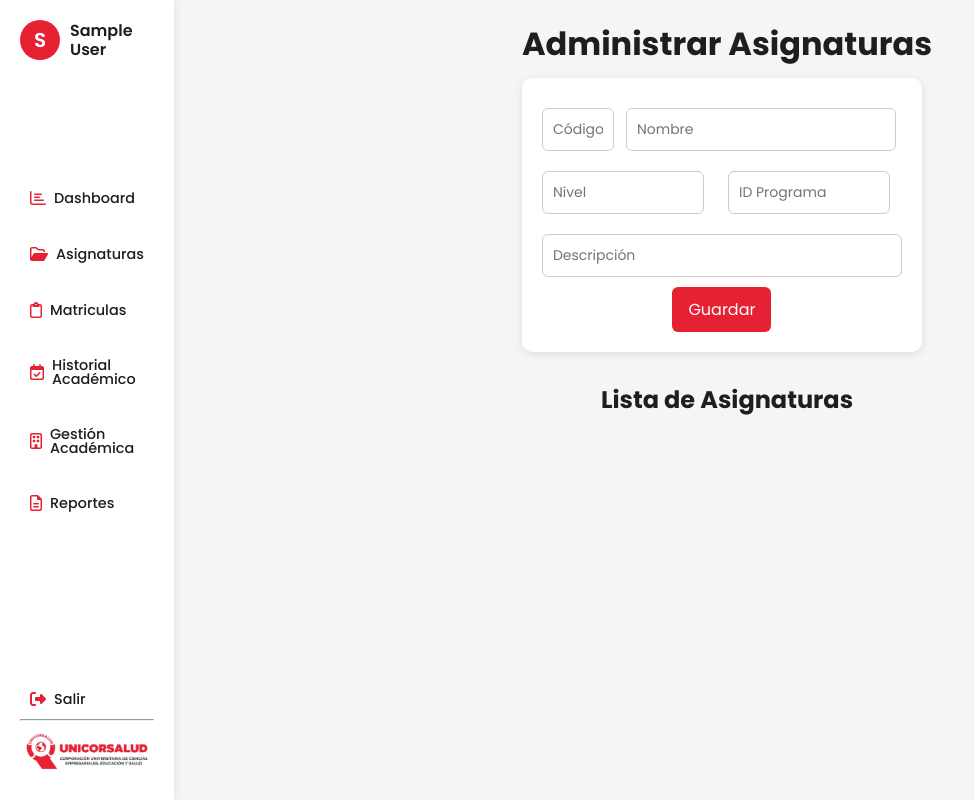
After one commit to seb05tian/UnicorSalud, a Django app: page /gestion_academica/asignaturas in a window 1280 px wide. The commit adds this page. Shown: the whole page, without its empty margins (0-974 px from the left). Run offline with Django 5.2, Linux system fonts and the light colour scheme; the visitor is signed in with stand-in values (Sample User, id 1); data that the repository does not hold is empty; some libraries are stand-ins or nearby versions.

Commit message:
New order

```diff
--- a/GestionMatricula/models.py
+++ b/GestionMatricula/models.py
@@ -8,7 +8,9 @@ class usuarios(AbstractUser):
         ('docente', 'Docente'),
         ('admin', 'Administrador'),
     ]
+    identificacion = models.CharField(max_length=20, unique=True)
     rol = models.CharField(max_length=20, choices=ROL_CHOICES)
+    programa = models.ForeignKey('Programa', on_delete=models.CASCADE, null=True, blank=True)
     nivel = models.PositiveIntegerField(null=True, blank=True)
 
     def __str__(self):
--- /dev/null
+++ b/GestionMatricula/static/JS/base.js
@@ -0,0 +1,3 @@
+function toggleSubMenu(element) {
+    element.classList.toggle("active-submenu");
+  }
--- a/GestionMatricula/static/JS/gestionar_asignaturas.js
+++ b/GestionMatricula/static/JS/gestionar_asignaturas.js
@@ -28,8 +28,9 @@ function getCookie(name) {
             <li>
               ${asig.codigo} - ${asig.nombre} - Nivel: ${asig.nivel}
               <span>
-                <button onclick="editarAsignatura(${asig.id})">Editar</button>
-                <button onclick="eliminarAsignatura(${asig.id})">Eliminar</button>
+
+                <button onclick="editarAsignatura(${asig.id})"><i class="fa-regular fa-pen-to-square"></i></button>
+                <button onclick="eliminarAsignatura(${asig.id})"><i class="fa-regular fa-trash-can"></i></button>
               </span>
             </li>
           `;
--- a/GestionMatricula/static/styles/gestionar_asignaturas.css
+++ b/GestionMatricula/static/styles/admin_asignatura.css
@@ -1,12 +1,15 @@
-body {
-    font-family: Arial, sans-serif;
-    background-color: #f5f8fa;
-    margin: 0;
+
+.asignatura-container {
     padding: 20px;
+    display: flex;
+    flex-direction: column;
+    align-items: center;
+    width: 100%;
   }
 
   h1, h2 {
-    color: #2c3e50;
+    color: #1e1e1e;
+    margin-bottom: 10px;
   }
 
   form {
@@ -16,10 +19,12 @@ body {
     box-shadow: 0 2px 8px rgba(0, 0, 0, 0.1);
     max-width: 400px;
     margin-bottom: 30px;
+    display: flex;
+    flex-wrap: wrap;
+    justify-content: space-between;
   }
 
   form input {
-    width: 100%;
     padding: 10px;
     margin: 10px 0;
     border: 1px solid #ccc;
@@ -27,8 +32,22 @@ body {
     font-size: 14px;
   }
 
+  form input[id="codigo"] {
+    width: 20%;
+  }
+  form input[id="nombre"] {
+    width: 75%;
+  }
+  form input[id="nivel"], input[id="programa"] {
+    width: 45%;
+  }
+  form input[id="descripcion"] {
+    width: 100%;
+  }
+
+
   form button {
-    background-color: #3498db;
+    background-color: #e62133;
     color: white;
     padding: 10px 16px;
     border: none;
@@ -36,6 +55,7 @@ body {
     font-size: 16px;
     cursor: pointer;
     transition: background-color 0.3s ease;
+    margin: auto;
   }
 
   form button:hover {
@@ -59,23 +79,23 @@ body {
 
   ul li button {
     margin-left: 10px;
-    background-color: #e74c3c;
+    background-color: #3c8fe7;
     color: white;
-    padding: 6px 10px;
+    padding: 8px 12px;
     border: none;
     border-radius: 4px;
-    font-size: 14px;
+    font-size: 8px;
     cursor: pointer;
   }
 
   ul li button:hover {
-    background-color: #c0392b;
+    background-color: #2b5dc0;
   }
 
   ul li button:nth-child(2) {
-    background-color: #f39c12;
+    background-color: #e74c3c;
   }
 
   ul li button:nth-child(2):hover {
-    background-color: #d35400;
+    background-color: #af3b2e;
   }
--- a/GestionMatricula/static/styles/global.css
+++ b/GestionMatricula/static/styles/global.css
@@ -19,6 +19,9 @@ body {
 }
 
 .sidebar {
+    position: sticky;
+    top: 0;
+    left: 0;
     width: min-content;
     height: 100vh;
     background-color: white;
@@ -72,7 +75,11 @@ body {
     cursor: pointer;
 }
 
-i {
+.sidebar a span{
+    line-height: 1;
+}
+
+.sidebar i {
     font-size: 1rem;
     color: #e62133;
     margin-right: 8px;
--- a/GestionMatricula/templates/core/base.html
+++ b/GestionMatricula/templates/base.html
@@ -22,20 +22,37 @@
             </div>
 
             <div class="sections">
-                <a >
-                    <i class="fa-solid fa-house"></i>
-                    <span>Inicio</span>
+                <a href="/">
+                    <i class="far fa-chart-bar"></i>
+                    <span>Dashboard</span>
+                </a>
+                <a href="{% url 'asignaturas_matriculadas' %}">
+                    <i class="far fa-folder-open"></i>
+                    <span>Asignaturas</span>
+                </a>
+                <a href="{% url 'ver_asignaturas_disponibles' %}">
+                    <i class="fa-regular fa-clipboard"></i>
+                    <span>Matriculas</span>
                 </a>
                 <a>
-                    <i class="fa-solid fa-user-graduate"></i>
-                    <span>Matricular</span>
+                    <i class="far fa-calendar-check"></i>
+                    <span>Historial Académico</span>
                 </a>
-                <a >
-                    <i class="fa-solid fa-book"></i>
-                    <span>Asignaturas</span>
-                </a>
+
+                <div id="gestion-academica" onclick="toggleSubMenu(this)" style="cursor: pointer;">
+                    <a>
+                        <i class="fa-regular fa-building"></i>
+                        <span>Gestión Académica</span>
+                    </a>
+                    <div class="submenu">
+                        <a href="/programas">Programas</a>
+                        <a href="{% url 'asignaturas_admin_view' %}">Asignaturas</a>
+                        <a href="/asignacion-docentes">Asignación Docentes</a>
+                        <a href="/usuarios">Usuarios</a>
+                    </div>
+                </div>
                 <a href="" >
-                    <i class="fa-solid fa-file-lines"></i>
+                    <i class="far fa-file-alt"></i>
                     <span>Reportes</span>
                 </a>
             </div>
@@ -47,7 +64,7 @@
                     <span>Salir</span>
                 </a>
                 <hr>
-                <img class="landing" src="../../static/img/fondoLogin.webp">
+                <img class="landing" src="../static/img/fondoLogin.webp">
 
             </div>
 
@@ -63,6 +80,7 @@
         {% endblock %}
 
     </body>
+    <script src="{% static 'JS/base.js' %}"></script>
     <script src="https://kit.fontawesome.com/b5433eee80.js" crossorigin="anonymous"></script>
 
 </html>
--- /dev/null
+++ b/GestionMatricula/templates/core/admin_asignatura.html
@@ -0,0 +1,35 @@
+{% extends 'base.html' %}
+{% load static %}
+
+{% block title %}Gestión Asignaturas{% endblock %}
+
+{% block extra_css %}
+  <link rel="stylesheet" href="{% static 'styles/admin_asignatura.css' %}">
+{% endblock %}
+
+{% block content %}
+  <div class="asignatura-container">
+    <div>
+      <h1>Administrar Asignaturas</h1>
+
+      <form id="form-asignatura">
+        {% csrf_token %}
+        <input type="hidden" id="id">
+        <input type="text" id="codigo" placeholder="Código" required><br>
+        <input type="text" id="nombre" placeholder="Nombre" required><br>
+        <input type="number" id="nivel" placeholder="Nivel" required><br>
+        <input type="number" id="programa" placeholder="ID Programa" required><br>
+        <input type="text" id="descripcion" placeholder="Descripción"><br>
+        <button type="submit">Guardar</button>
+      </form>
+    </div>
+
+    <div>
+      <h2>Lista de Asignaturas</h2>
+      <ul id="lista-asignaturas"></ul>
+    </div>
+  </div>
+
+
+  <script src="{% static 'JS/gestionar_asignaturas.js' %}"></script>
+{% endblock %}
--- a/GestionMatricula/templates/core/asignaturas_disponibles.html
+++ b/GestionMatricula/templates/core/asignaturas_disponibles.html
@@ -1,4 +1,4 @@
-{% extends 'core/base.html' %}
+{% extends 'base.html' %}
 {% load static %}
 
 {% block title %}Asignaturas Disponibles{% endblock %}
--- a/GestionMatricula/templates/core/home.html
+++ b/GestionMatricula/templates/home.html
@@ -1,4 +1,4 @@
-{% extends 'core/base.html' %}
+{% extends 'base.html' %}
 {% load static %}
 
 {% block title %} Home {% endblock %}
--- a/GestionMatricula/urls.py
+++ b/GestionMatricula/urls.py
@@ -1,6 +1,9 @@
 from django.urls import path, include
 from rest_framework import routers
-from .views import home, exit, AsignaturaViewSet, asignaturas_admin_view, ver_asignaturas_disponibles,matricular_asignatura,asignaturas_matriculadas
+from .views.matricula import matricular_asignatura,asignaturas_matriculadas
+from .views.asignaturas import AsignaturaViewSet, asignaturas_admin_view, ver_asignaturas_disponibles
+from .views.logout import exit
+from .views.home import home
 
 router = routers.DefaultRouter()
 router.register('asignaturas', AsignaturaViewSet)
@@ -9,9 +12,13 @@ router.register('asignaturas', AsignaturaViewSet)
 urlpatterns = [
     path('', home, name='home'),
     path('logout/', exit, name='exit'),
-    path('gestion_academica/', asignaturas_admin_view, name='gestion_academica'),
-    path('asignaturas_disponibles/', ver_asignaturas_disponibles, name='ver_asignaturas_disponibles'),
+
+    path('gestion_academica/asignaturas', asignaturas_admin_view, name='asignaturas_admin_view'),
+
+    path('matricula/', ver_asignaturas_disponibles, name='ver_asignaturas_disponibles'),
     path('matricular/<int:asignatura_id>/', matricular_asignatura, name='matricular_asignatura'),
-    path('asignaturas_matriculadas/', asignaturas_matriculadas, name='asignaturas_matriculadas'),
+
+    path('asignaturas/', asignaturas_matriculadas, name='asignaturas_matriculadas'),
+
     path('api/', include(router.urls)),
 ]
--- /dev/null
+++ b/GestionMatricula/views/asignaturas.py
@@ -0,0 +1,31 @@
+from django.shortcuts import render, redirect
+from django.contrib.auth.decorators import login_required
+from ..models import usuarios, Asignatura, Matricula, AsignaturaAprobada, Prerrequisito, Reporte
+from ..serializer import AsignaturaSerializer
+from rest_framework.permissions import IsAuthenticated
+from rest_framework import viewsets
+
+# Estudiante: Ver Asignaturas y Matricular
+# Ver Asignaturas disponibles
+@login_required
+def ver_asignaturas_disponibles(request):
+    aprobadas = AsignaturaAprobada.objects.filter(estudiante=request.user).values_list('asignatura_id', flat=True)
+    ya_matriculadas = Matricula.objects.filter(estudiante=request.user).values_list('asignatura_id', flat=True)
+    asignaturas = Asignatura.objects.exclude(id__in=aprobadas).exclude(id__in=ya_matriculadas)
+
+    asignaturas_finales = []
+    for asignatura in asignaturas:
+        prereqs = Prerrequisito.objects.filter(asignatura=asignatura)
+        if all(p.prerequisito.id in aprobadas for p in prereqs):
+            asignaturas_finales.append(asignatura)
+
+    return render(request, 'core/asignaturas_disponibles.html', {'asignaturas': asignaturas_finales})
+
+class AsignaturaViewSet(viewsets.ModelViewSet):
+    queryset = Asignatura.objects.all()
+    serializer_class = AsignaturaSerializer
+    permission_classes = [IsAuthenticated]
+
+@login_required
+def asignaturas_admin_view(request):
+    return render(request, 'core/admin_asignatura.html')
--- /dev/null
+++ b/GestionMatricula/views/home.py
@@ -0,0 +1,6 @@
+from django.shortcuts import render
+from django.contrib.auth.decorators import login_required
+
+@login_required
+def home(request):
+    return render(request, 'home.html')
--- /dev/null
+++ b/GestionMatricula/views/logout.py
@@ -0,0 +1,6 @@
+from django.contrib.auth import logout
+from django.shortcuts import redirect
+
+def exit(request):
+    logout(request)
+    return redirect('login')
```
Also changed, not shown: other parts of GestionMatricula/static/styles/global.css (+34 -3 lines), GestionMatricula/static/styles/asignaturas_disponible.css (+1 -6 lines), GestionMatricula/templates/core/asignaturas_matriculadas.html (+6 -3 lines), GestionMatricula/templates/core/gestion_academica.html (deleted, +0 -30 lines), GestionMatricula/views/matricula.py (renamed from GestionMatricula/views.py, +2 -44 lines), GestionMatricula/migrations/0004_usuarios_identificacion_usuarios_programa.py (added).
